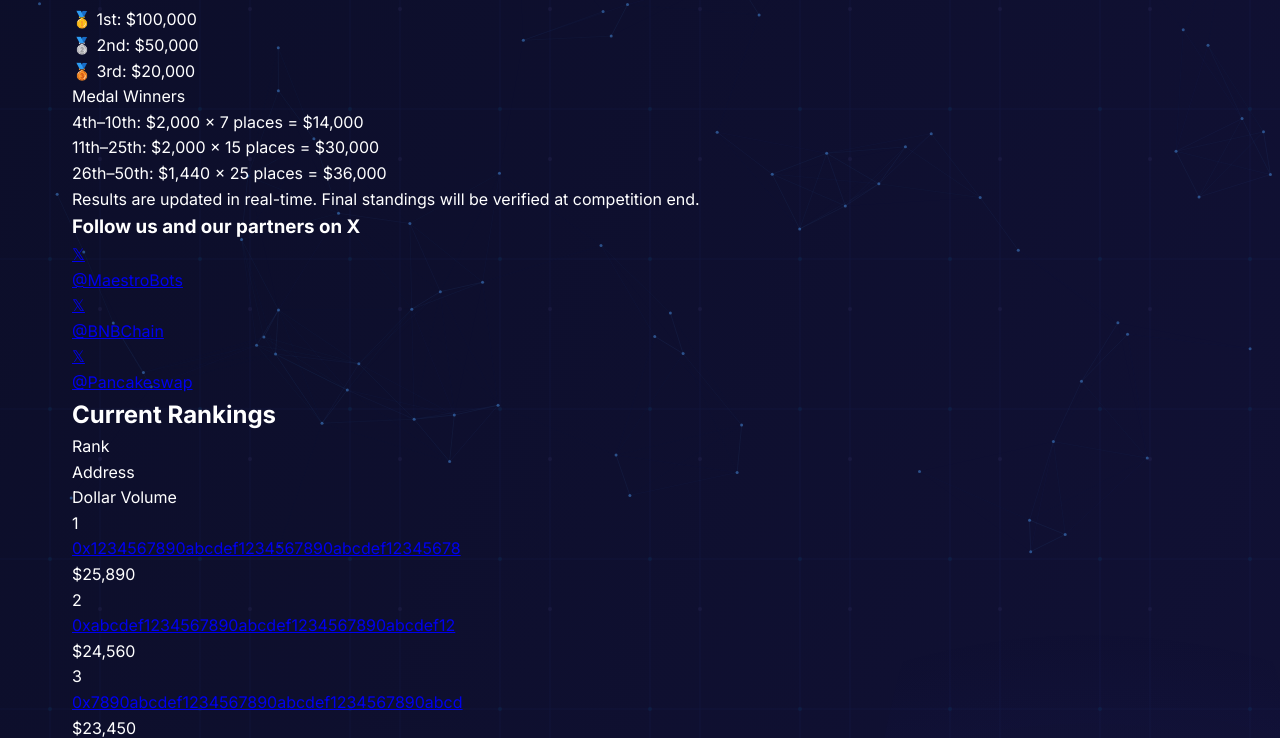
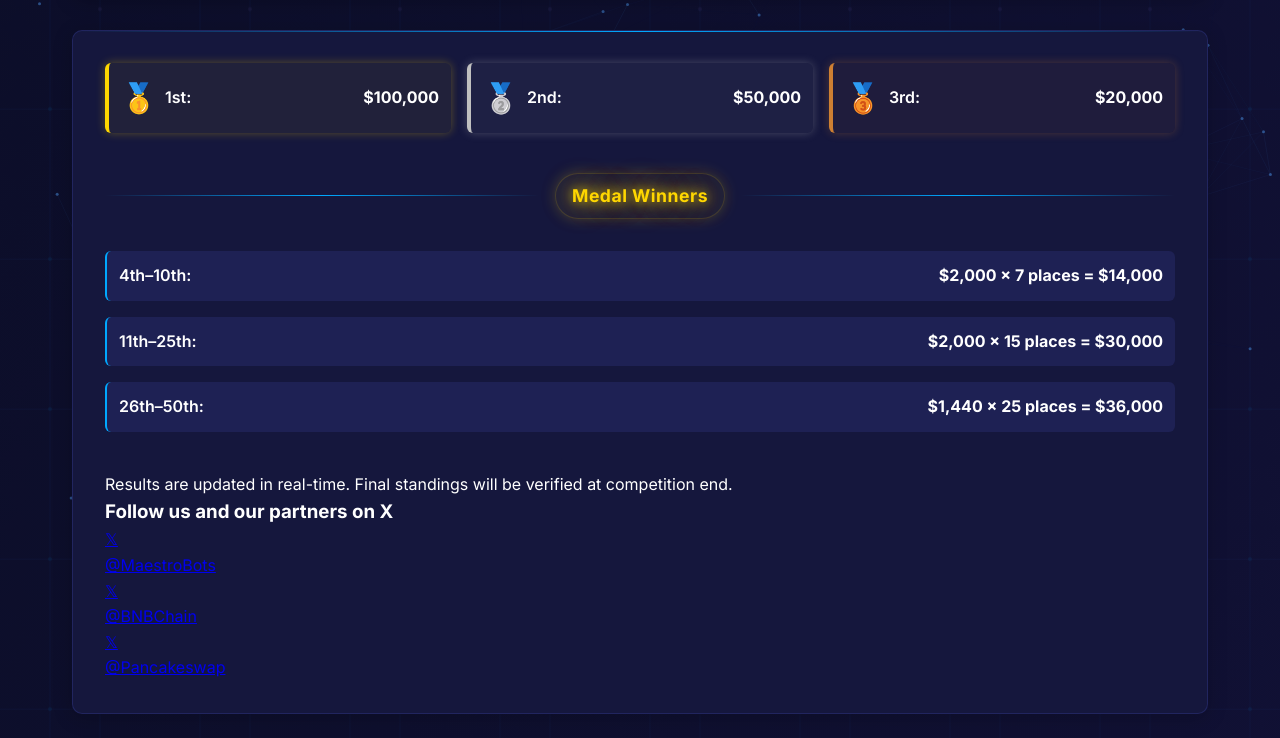
Before and after one commit to nsalekz/maestro-competition-leaderboard, a plain HTML site: page index.html in a window 1280 px wide. Shown: the part 241-979 px from the top of the page. Drawn offline with Linux system fonts and the light colour scheme.

Commit message:
Update styles.css with prize breakdown and medal styles

```diff
--- a/styles.css
+++ b/styles.css
@@ -158,3 +158,148 @@ h1 {
                      0 0 30px rgba(255, 215, 0, 0.3);
     }
 }
+
+.prize-pool h2 {
+    font-size: 1.75rem;
+    font-weight: 700;
+    margin-bottom: 1rem;
+    letter-spacing: 0.5px;
+}
+
+.prize-pool h2 span, .golden-text {
+    color: var(--gold);
+    animation: golden-glow-pulse 3s infinite;
+}
+
+h2 {
+    font-size: 1.75rem;
+    font-weight: 700;
+    margin-bottom: 1rem;
+    color: var(--text-color);
+}
+
+.verified {
+    color: var(--success-color);
+    font-weight: 600;
+    margin-top: 0.5rem;
+}
+
+.prize-pool {
+    margin-top: 1rem;
+}
+
+/* Prize breakdown styles */
+.prize-breakdown {
+    background-color: var(--card-color);
+    border-radius: 10px;
+    padding: 2rem;
+    margin-bottom: 2rem;
+    box-shadow: 0 4px 20px rgba(0, 0, 0, 0.2);
+    border: 1px solid rgba(81, 94, 230, 0.2);
+    position: relative;
+    overflow: hidden;
+}
+
+.prize-breakdown::after {
+    content: '';
+    position: absolute;
+    top: 0;
+    left: 0;
+    right: 0;
+    height: 1px;
+    background: linear-gradient(to right, transparent, var(--primary-color), transparent);
+}
+
+.prize-tier {
+    display: flex;
+    flex-direction: column;
+    gap: 1rem;
+    margin-bottom: 1.5rem;
+    padding-bottom: 1rem;
+}
+
+.prize-item {
+    display: flex;
+    align-items: center;
+    padding: 0.75rem;
+    border-radius: 6px;
+    background-color: var(--card-color-lighter);
+    border-left: 2px solid var(--primary-color);
+}
+
+.medal {
+    font-size: 1.8rem;
+    margin-right: 0.5rem;
+}
+
+.position {
+    font-weight: 600;
+    min-width: 100px;
+}
+
+.amount {
+    font-weight: 700;
+    margin-left: auto;
+}
+
+.top-tier {
+    display: grid;
+    grid-template-columns: repeat(auto-fit, minmax(300px, 1fr));
+    gap: 1rem;
+    margin-bottom: 1.5rem;
+}
+
+/* Medal Winners divider */
+.medal-divider {
+    display: flex;
+    align-items: center;
+    margin: 1.5rem 0 2rem;
+    gap: 1rem;
+}
+
+.medal-divider-line {
+    flex-grow: 1;
+    height: 1px;
+    background: linear-gradient(to var(--direction, right), transparent, var(--primary-color), transparent);
+}
+
+.medal-divider-line:first-child {
+    --direction: right;
+}
+
+.medal-divider-line:last-child {
+    --direction: left;
+}
+
+.medal-divider-text {
+    color: var(--gold);
+    font-weight: 700;
+    font-size: 1.1rem;
+    padding: 0.5rem 1rem;
+    background-color: rgba(255, 215, 0, 0.05);
+    border-radius: 50px;
+    box-shadow: 0 0 15px rgba(255, 215, 0, 0.2);
+    animation: golden-glow-pulse 3s infinite;
+    letter-spacing: 0.5px;
+    white-space: nowrap;
+    border: 1px solid rgba(255, 215, 0, 0.15);
+    position: relative;
+}
+
+.first {
+    background-color: rgba(255, 215, 0, 0.05);
+    border-left: 4px solid var(--gold);
+    box-shadow: 0 0 10px rgba(255, 215, 0, 0.3);
+}
+
+.second {
+    background-color: rgba(192, 192, 192, 0.05);
+    border-left: 4px solid var(--silver);
+    box-shadow: 0 0 10px rgba(192, 192, 192, 0.3);
+}
+
+.third {
+    background-color: rgba(205, 127, 50, 0.05);
+    border-left: 4px solid var(--bronze);
+    box-shadow: 0 0 10px rgba(205, 127, 50, 0.3);
+}
```
